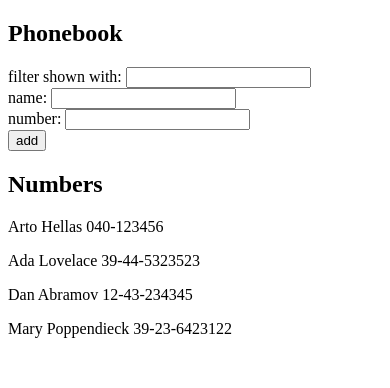
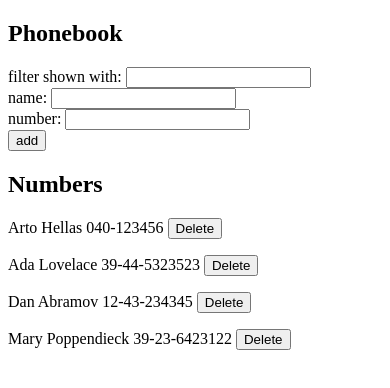
Before and after one commit to renecrapaud/frontEnd-bootcamp, a React (Vite) app in the folder part2/phonebook/: page / in a window 390 px wide. Shown: the top 388 px of the page. Built offline with nearby package versions, Linux system fonts and the light colour scheme; data requests are answered from the project's data file.

Commit message:
Step 9. phonebook 2.14

```diff
--- a/part2/phonebook/src/App.jsx
+++ b/part2/phonebook/src/App.jsx
@@ -17,14 +17,14 @@ const App = () => {
       alert(`${newName} is already added to phonebook`)
       return
     }
+    const newId = persons.length + 1
     const nameObject = {
       name: newName,
       number: newNumber,
-      id: persons.length + 1
+      id: newId.toString()
     }
     phoneBookEntry.create(nameObject)
       .then(response => {
-        console.log(response.data)
         setPersons(persons.concat(response.data))
         setNewName('')
         setNewNumber('')
@@ -43,6 +43,11 @@ const App = () => {
     setSearchField(event.target.value)
   }
 
+  const handleClickDelete = (id) => {
+    phoneBookEntry.deleteEntry(id)
+    setPersons(persons.filter(pers => pers.id !== id))
+  }
+
   useEffect(() => {
     phoneBookEntry
       .getAll()
@@ -55,9 +60,10 @@ const App = () => {
     <div>
       <h2>Phonebook</h2>
       <Filter searchField={searchField} hdlSearchFld={handleSearchField}/>
-      <PersonForm addName={addName} newName={newName} hdlNameChg={handleNameChange} hdlNumberChg={handleNumberChange} newNumber={newNumber} />
+      <PersonForm addName={addName} newName={newName} hdlNameChg={handleNameChange}
+        hdlNumberChg={handleNumberChange} newNumber={newNumber} />
       <h2>Numbers</h2>
-      <Persons personsFiltered={bookFiltered}/>
+      <Persons personsFiltered={bookFiltered} hdlClickDel={handleClickDelete}/>
     </div>
   )
 }
--- a/part2/phonebook/src/components/Persons.jsx
+++ b/part2/phonebook/src/components/Persons.jsx
@@ -1,7 +1,22 @@
-const Persons = ({personsFiltered}) => {
+import deleteEntry from "../services/phoneBookEntry"
+const Persons = ({personsFiltered, hdlClickDel}) => {
+
+    const clickDelete = (event) => {
+        if(!confirm(`Delete ${event.target.name}`)){
+            return
+        }
+        hdlClickDel(event.target.id)
+    }
+
     return (
         <>
-            {personsFiltered.map(person => <p key={person.name}>{person.name} <span>{person.number}</span></p>)}
+            { personsFiltered.map(person =>
+                <p key={person.name}>{person.name}
+                    <span> {person.number} </span>
+                    <button type="button" id={person.id} name={person.name}
+                        onClick={ clickDelete }>Delete</button>
+                </p>
+            )}
         </>
     )
 }
--- a/part2/phonebook/src/services/phoneBookEntry.jsx
+++ b/part2/phonebook/src/services/phoneBookEntry.jsx
@@ -14,4 +14,14 @@ const update = (id, newObject) => {
     return axios.put(`${baseUrl}/${id}`, newObject)
 }
 
-export default { getAll, create, update }
+const deleteEntry = (id) => {
+    console.log(id)
+    return axios.delete(`${baseUrl}/${id}`).then(response => {
+        alert('Entry deleted')
+    }).catch((error)=>{
+        console.log(error)
+        alert('Error while deleting entry')
+    })
+}
+
+export default { getAll, create, update, deleteEntry }
```
